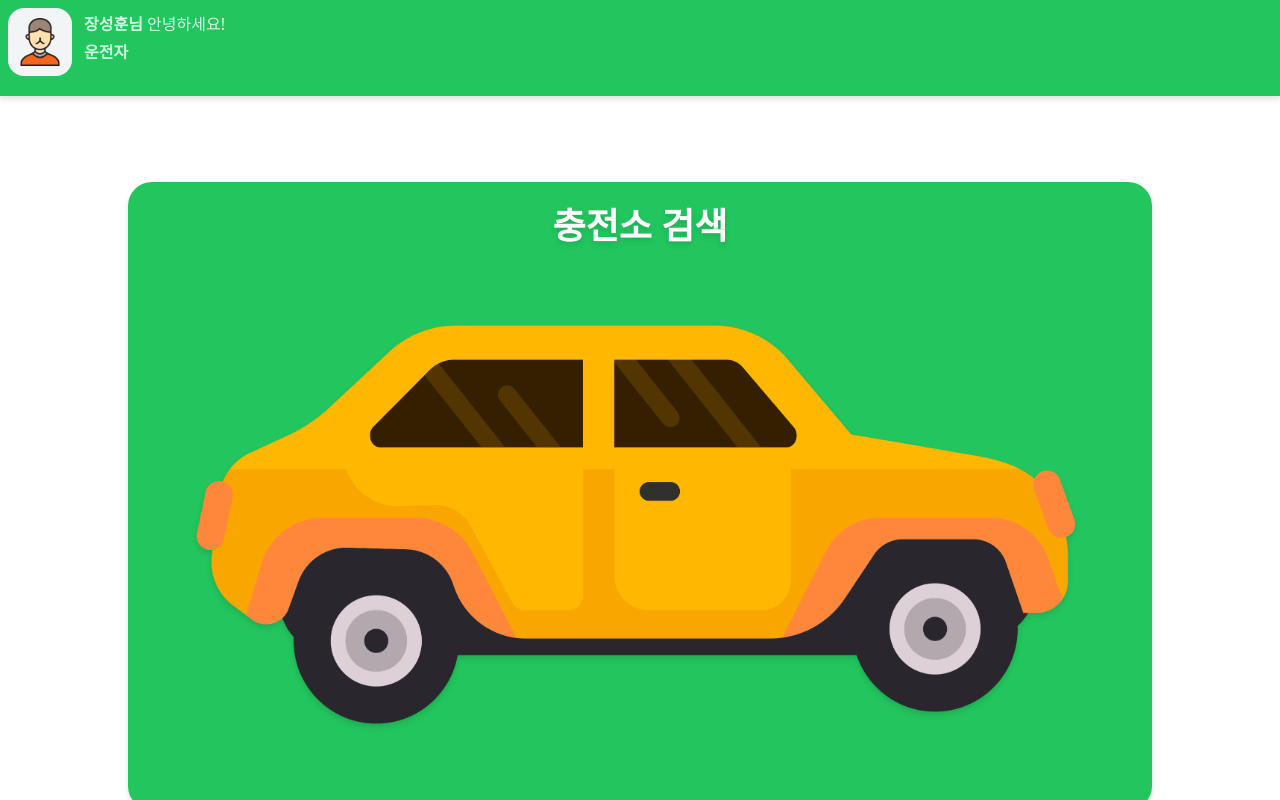
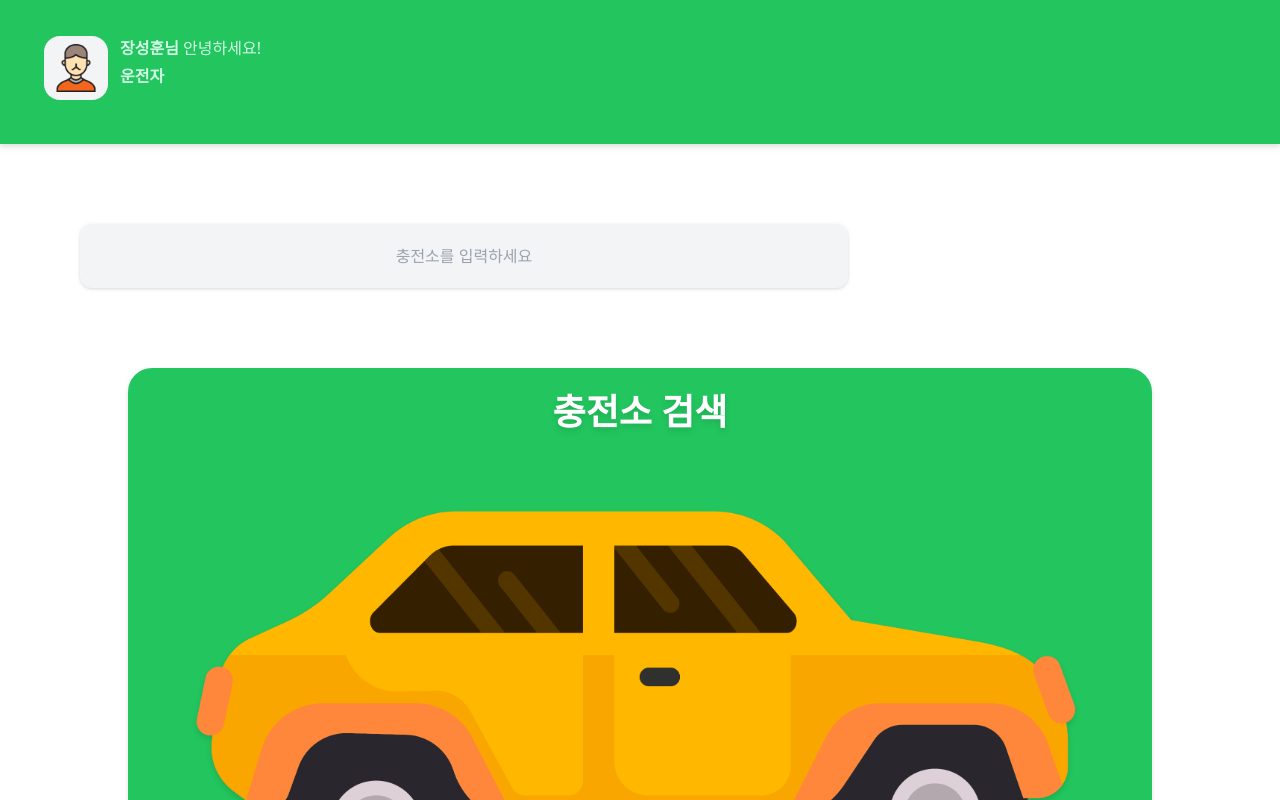
Before and after one commit to hoonj170214/emo, a React (Create React App) app: page / in a window 1280 px wide. Shown: the top 800 px of the page. Built offline with nearby package versions, Linux system fonts and the light colour scheme; the HTML template or start-up script is replaced by a standard one.

Commit message:
home 완성

```diff
--- a/src/Components/HomeButton.jsx
+++ b/src/Components/HomeButton.jsx
@@ -7,9 +7,9 @@ function HomeButton() {
     navigate('/DriverStation');
   };
   return (
-    <div class='flex justify-center items-center h-screen'>
+    <div class='flex justify-center items-start h-screen my-0'>
       <button
-        class='bg-green-500 w-4/5 h-40vw my-80 rounded-3xl drop-shadow-md'
+        class='bg-green-500 w-4/5 h-20vw my-0 rounded-3xl drop-shadow-md'
         onClick={navigateStation}
       >
         <div class='flex flex-col items-center justify-center h-full'>
--- a/src/Components/HomeProfile.jsx
+++ b/src/Components/HomeProfile.jsx
@@ -3,9 +3,9 @@ import thumbnail from '../img/userThumbnail1.png';
 
 function HomeProfile() {
   return (
-    <div class='bg-green-500 h-24 drop-shadow-md'>
-      <div class='flex flex-row'>
-        <div class='flex ml-2 mt-2'>
+    <div class='bg-green-500 h-36 drop-shadow-md'>
+      <div class='flex flex-row p-6'>
+        <div class='flex ml-5 mt-3 '>
           <button class='w-16  bg-gray-100 rounded-2xl '>
             <img
               src={thumbnail}
--- a/src/Pages/driverHome.jsx
+++ b/src/Pages/driverHome.jsx
@@ -2,6 +2,7 @@ import React, { useEffect, useState } from 'react';
 import HomeButton from '../Components/HomeButton';
 import { useNavigate } from 'react-router-dom';
 import HomeProfile from '../Components/HomeProfile';
+import SearchButton from '../Components/SearchButton';
 function DriverHome() {
   const navigate = useNavigate();
   const navigateStation = () => {
@@ -10,6 +11,12 @@ function DriverHome() {
   return (
     <div>
       <HomeProfile />
+      <button
+        class='bg-gray-100  w-3/5 m-20 items-center justify-center rounded-xl text-center text-l text-gray-400 p-5 drop-shadow '
+        onClick={navigateStation}
+      >
+        충전소를 입력하세요
+      </button>
       <HomeButton onClick={navigateStation} />
     </div>
   );
```
